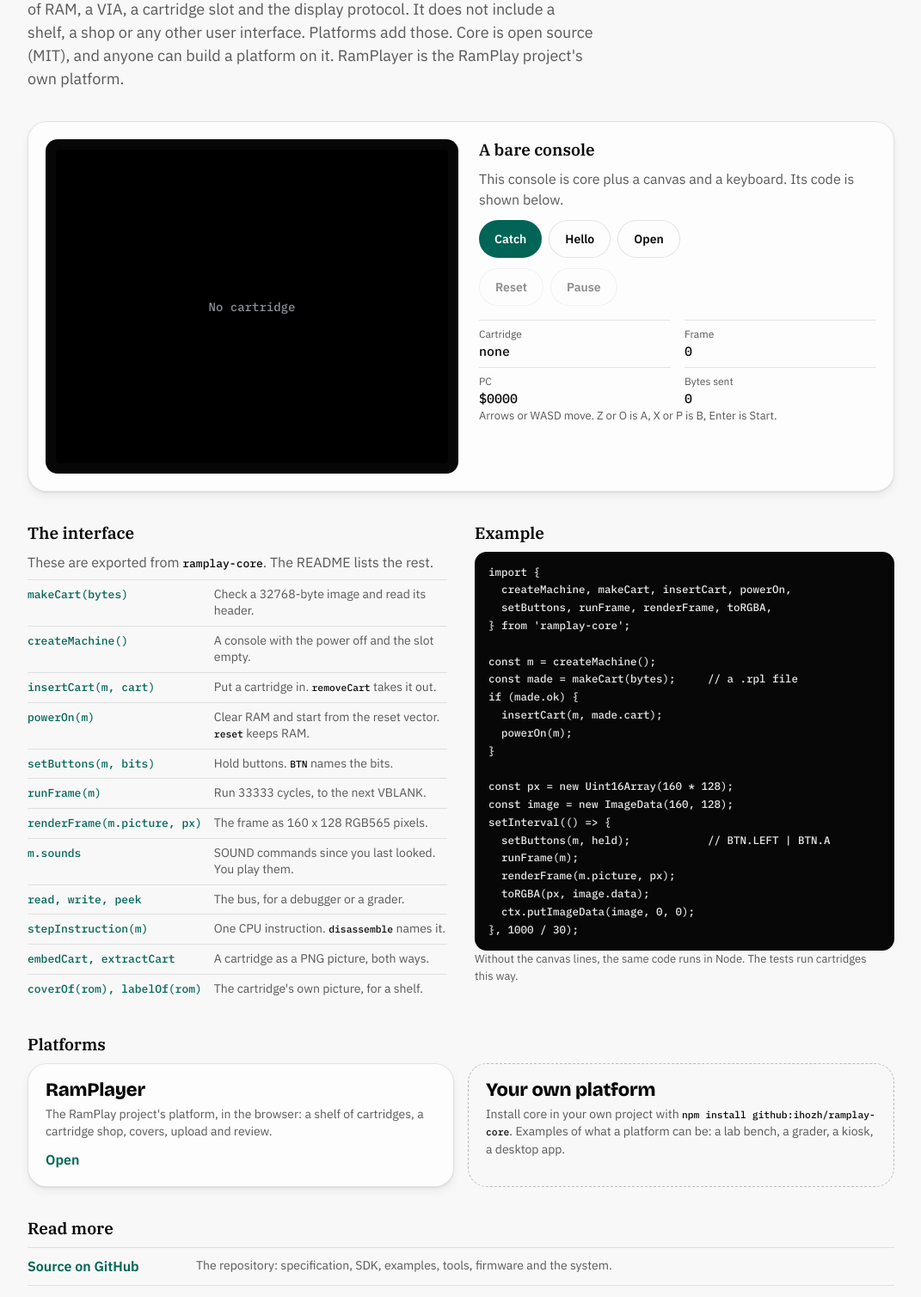
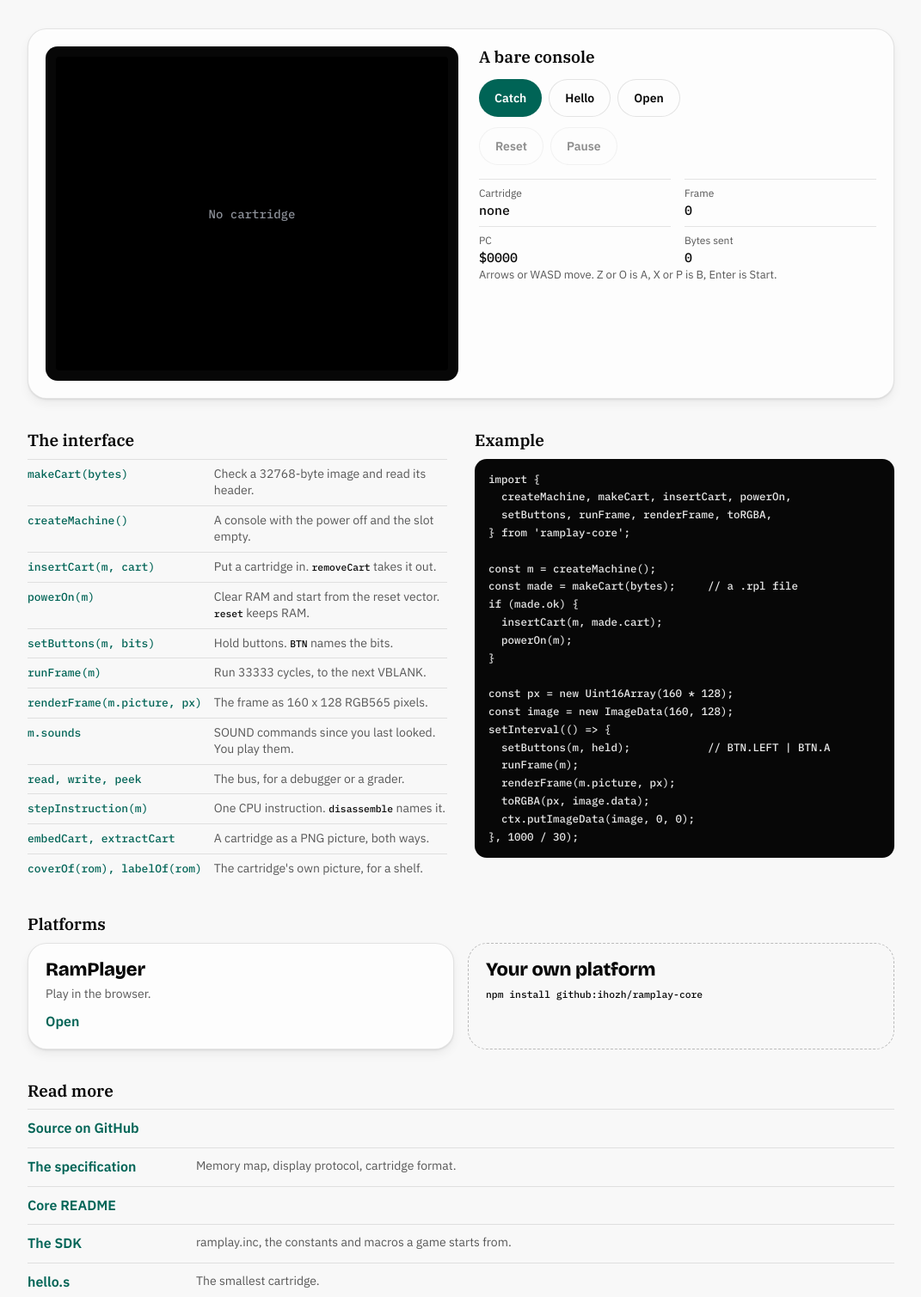
Before and after one commit to WindWW2004/ramplay-core, a website built with Vite: page index.html in a window 1280 px wide. Shown: the part 202-1711 px from the top of the page at 86% size, without its empty margins (104-1175 px from the left). Built offline with nearby package versions, Linux system fonts and the light colour scheme.

Commit message:
Shorter text: no Linux comparison, no filler on the page
Co-Authored-By: Claude Fable 5.2 <noreply@anthropic.com>

```diff
--- a/index.html
+++ b/index.html
@@ -21,11 +21,8 @@
   <main class="ss-wrap">
     <section class="intro">
       <h2>What RamPlay Core is</h2>
-      <p class="ss-lede">RamPlay Core is the system that every RamPlay platform runs on, as Linux distributions
-        run on the Linux kernel. It emulates the console: a W65C02S, 16 KB of RAM, a VIA, a cartridge slot and
-        the display protocol. It does not include a shelf, a shop or any other user interface. Platforms add
-        those. Core is open source (MIT), and anyone can build a platform on it. RamPlayer is the RamPlay
-        project's own platform.</p>
+      <p class="ss-lede">RamPlay Core is the system that every RamPlay platform runs on: a W65C02S, 16 KB of RAM,
+        a VIA, a cartridge slot and the display protocol. Open source (MIT).</p>
     </section>
 
     <section class="bench ss-card" aria-label="A bare console">
@@ -35,7 +32,6 @@
       </div>
       <div class="bench-side">
         <h3>A bare console</h3>
-        <p>This console is core plus a canvas and a keyboard. Its code is shown below.</p>
         <div class="bar">
           <button class="ss-btn" data-sample="catch">Catch</button>
           <button class="ss-btn ss-btn--ghost" data-sample="hello">Hello</button>
@@ -58,7 +54,6 @@
     <section class="two">
       <div>
         <h3>The interface</h3>
-        <p>These are exported from <code>ramplay-core</code>. The README lists the rest.</p>
         <table class="api">
           <tbody>
             <tr><th>makeCart(bytes)</th><td>Check a 32768-byte image and read its header.</td></tr>
@@ -99,7 +94,6 @@ setInterval(() => {
   toRGBA(px, image.data);
   ctx.putImageData(image, 0, 0);
 }, 1000 / 30);</code></pre>
-        <p class="small">Without the canvas lines, the same code runs in Node. The tests run cartridges this way.</p>
       </div>
     </section>
 
@@ -108,13 +102,12 @@ setInterval(() => {
       <div class="tiles">
         <a class="tile ss-card" data-ramplayer href="../">
           <b>RamPlayer</b>
-          <span>The RamPlay project's platform, in the browser: a shelf of cartridges, a cartridge shop, covers, upload and review.</span>
+          <span>Play in the browser.</span>
           <i>Open</i>
         </a>
         <div class="tile ss-card next">
           <b>Your own platform</b>
-          <span>Install core in your own project with <code>npm install github:ihozh/ramplay-core</code>. Examples of what a
-            platform can be: a lab bench, a grader, a kiosk, a desktop app.</span>
+          <span><code>npm install github:ihozh/ramplay-core</code></span>
         </div>
       </div>
     </section>
@@ -122,9 +115,9 @@ setInterval(() => {
     <section>
       <h3>Read more</h3>
       <ul class="links">
-        <li><a href="https://github.com/ihozh/ramplay-core">Source on GitHub</a><span>The repository: specification, SDK, examples, tools, firmware and the system.</span></li>
+        <li><a href="https://github.com/ihozh/ramplay-core">Source on GitHub</a></li>
         <li><a href="./files/RAMPLAY_SPEC.md">The specification</a><span>Memory map, display protocol, cartridge format.</span></li>
-        <li><a href="./files/README.md">Core README</a><span>How to install it, the interface in full, and what a platform brings.</span></li>
+        <li><a href="./files/README.md">Core README</a></li>
         <li><a href="./files/ramplay.inc.txt">The SDK</a><span>ramplay.inc, the constants and macros a game starts from.</span></li>
         <li><a href="./files/hello.s.txt">hello.s</a><span>The smallest cartridge.</span></li>
         <li><a href="./files/from-nes.md">From the NES labs</a><span>What carries over from the SST 115 machines.</span></li>
--- a/src/index.ts
+++ b/src/index.ts
@@ -1,6 +1,6 @@
 /*
- * RamPlay Core: the system under every RamPlay platform, as the Linux kernel
- * is under every distribution. This file is its whole interface.
+ * RamPlay Core: the system under every RamPlay platform.
+ * This file is its whole interface.
  * Core is public: anyone may build a platform on it. A platform imports from
  * here and from nowhere else in core. RamPlayer is the project's own platform.
  *
```
Also changed, not shown: RAMPLAY_SPEC.md (+2 -3 lines), README.md.
